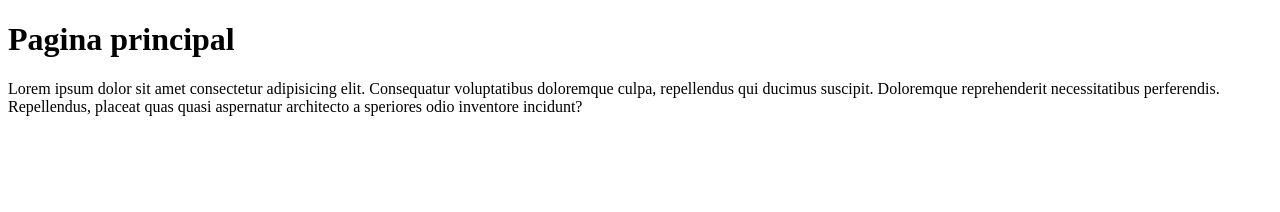
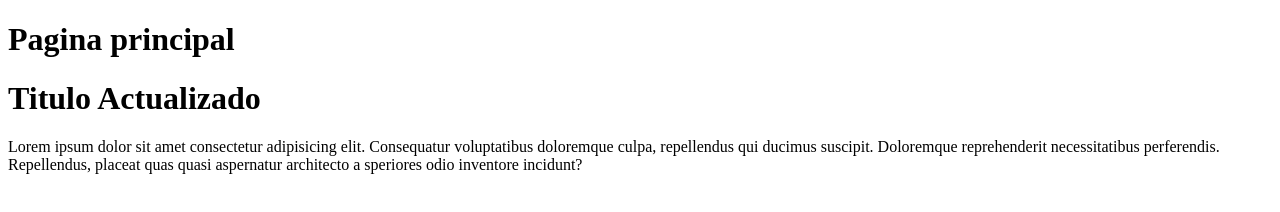
Before and after one commit to SerEmr/Prueba_git, a plain HTML site: page index.html in a window 1280 px wide. Drawn offline with Linux system fonts and the light colour scheme.

Commit message:
SegundoCommit

```diff
--- a/index.html
+++ b/index.html
@@ -11,6 +11,8 @@
         <div>
 
             <h1>Pagina principal</h1>
+
+            <h1>Titulo Actualizado</h1>
 
         </div>
 
```
